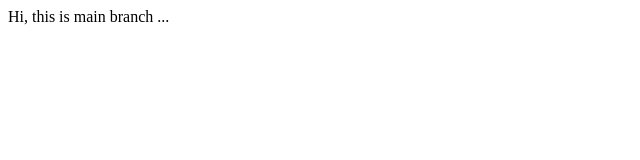
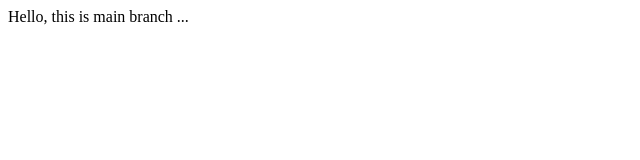
Before and after one commit to CoderRitwikG/JenkinsAssignment, a plain HTML site: page index.html in a window 1280 px wide. Shown: the full height of the page, 0-640 px from the left. Drawn offline with Linux system fonts and the light colour scheme.

Commit message:
Update index.html

```diff
--- a/index.html
+++ b/index.html
@@ -1,5 +1,5 @@
 <html>
         <body>
-                Hi, this is main branch ...
+                Hello, this is main branch ...
         </body>
 </html>
```
